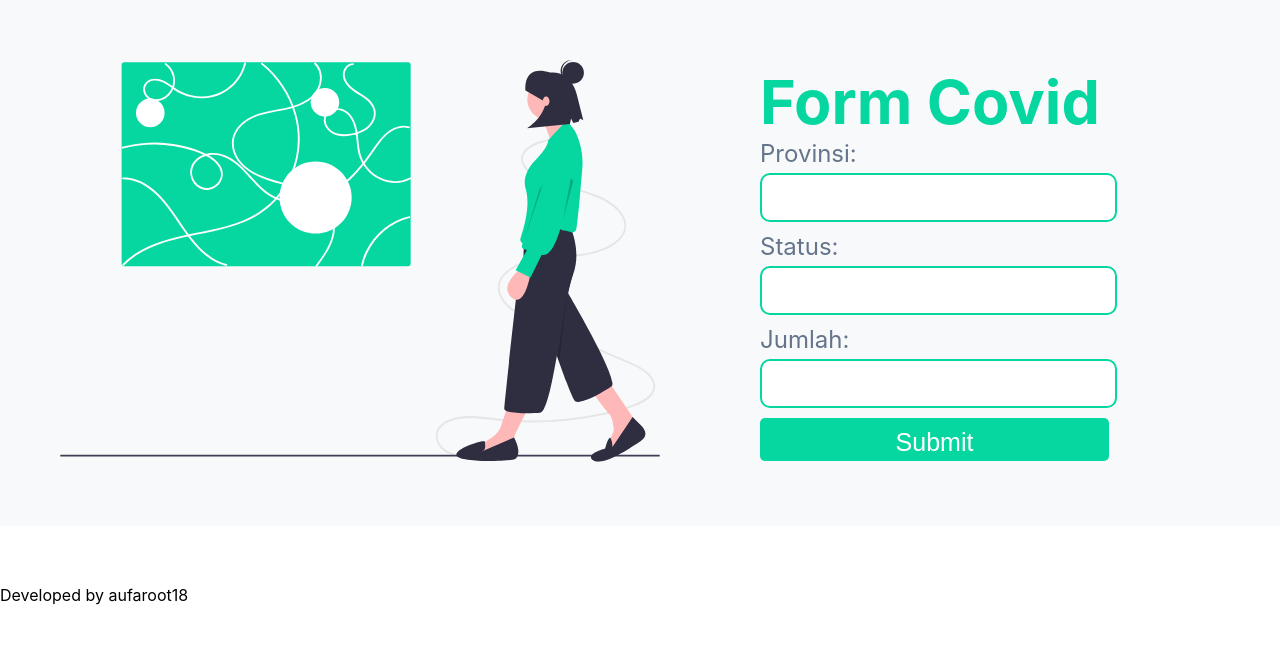
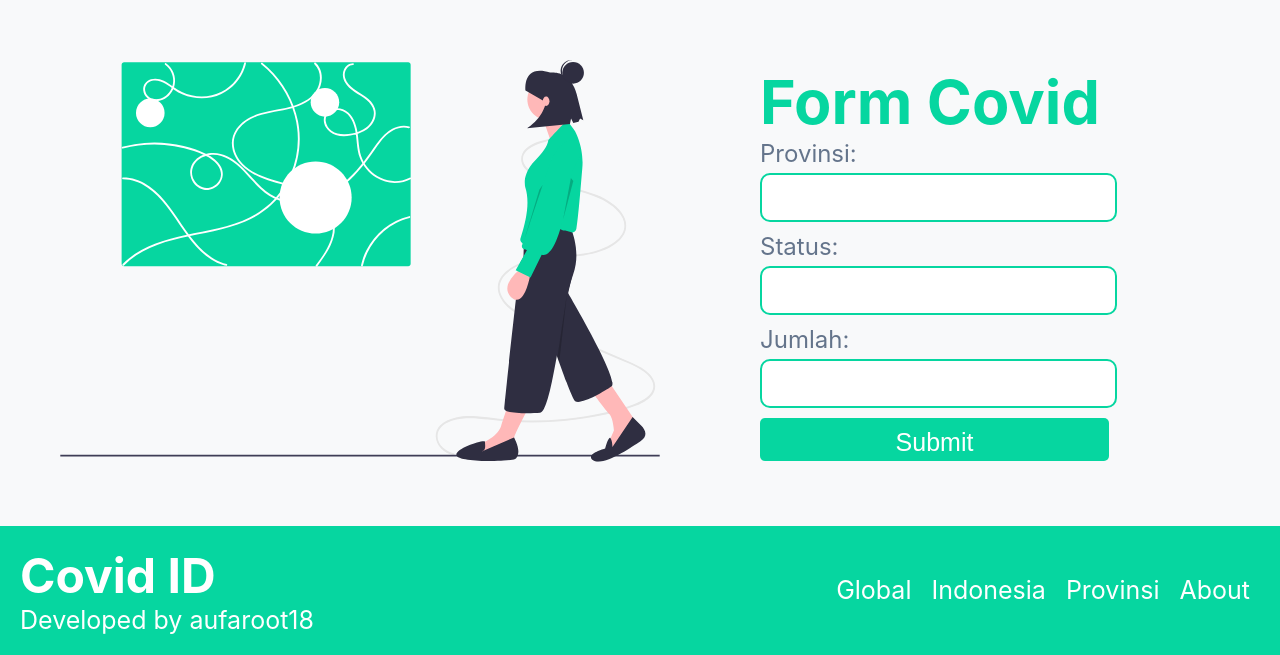
Before and after one commit to myahyaayyas/frontend-pertemuan5, a React (Create React App) app: page / in a window 1280 px wide. Shown: the part 1905-2560 px from the top of the page. Built offline with nearby package versions, Linux system fonts and the light colour scheme.

Commit message:
footer.module.css

```diff
--- a/src/components/footer/footer.module.css
+++ b/src/components/footer/footer.module.css
@@ -1,33 +1,33 @@
-header {
+footer {
   display: flex;
   justify-content: space-between;
   align-items: center;
-  background-color: rgba(6, 214, 160, 1);
+  background: var(--primary, #06d6a0);
   padding: 20px;
 }
 
-header div {
+footer div {
   color: #fff;
   font-size: 25px;
 }
 
-h1 {
+footer h1 {
   margin: 0;
   color: white;
   font-size: 48px;
 }
 
-nav ul {
+footer nav ul {
   list-style-type: none;
   margin: 0;
   padding: 0;
 }
 
-nav ul li {
+footer nav ul li {
   display: inline;
 }
 
-nav ul li a {
+footer nav ul li a {
   text-decoration: none;
   padding: 10px;
   color: white;
```
